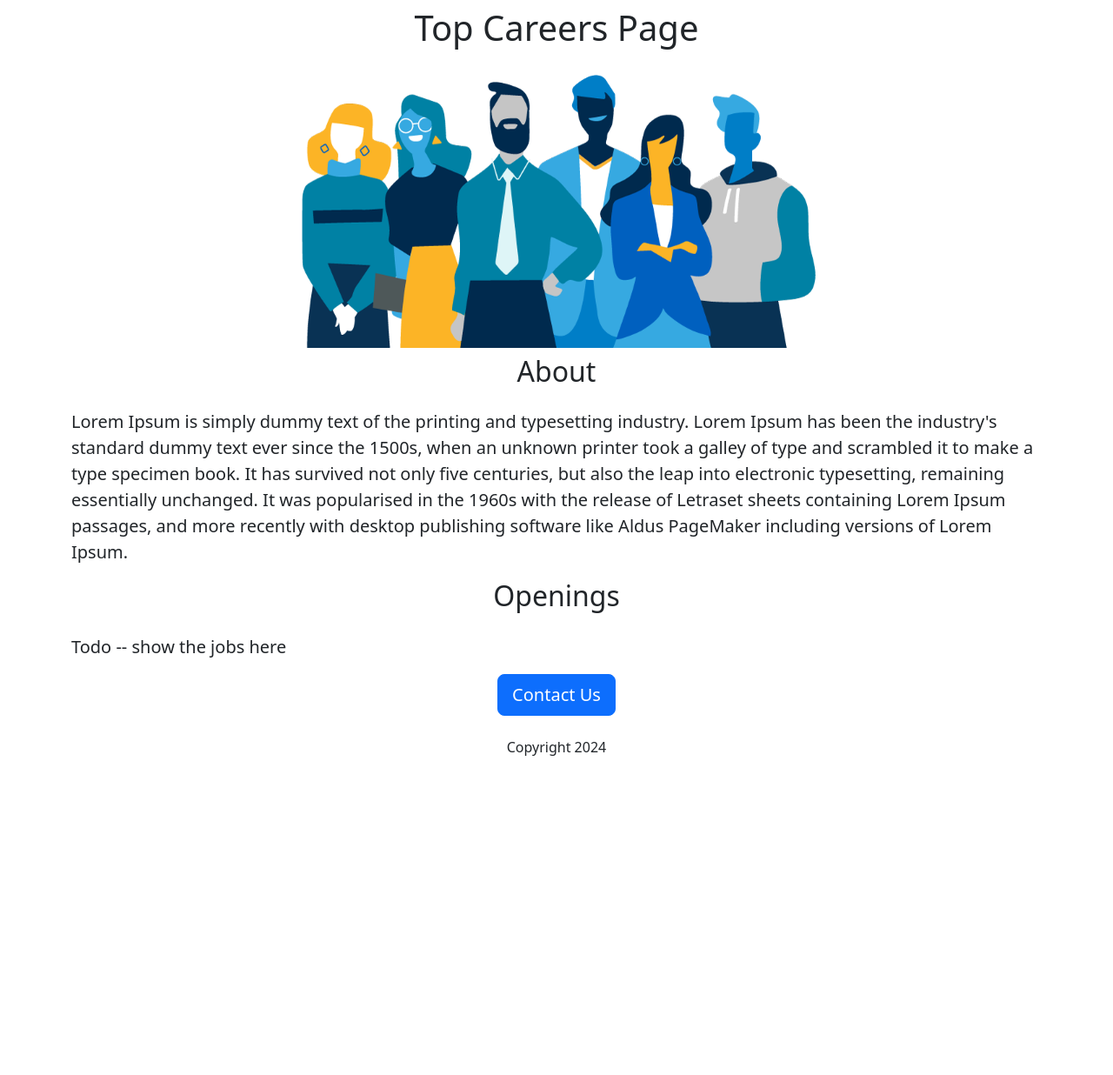
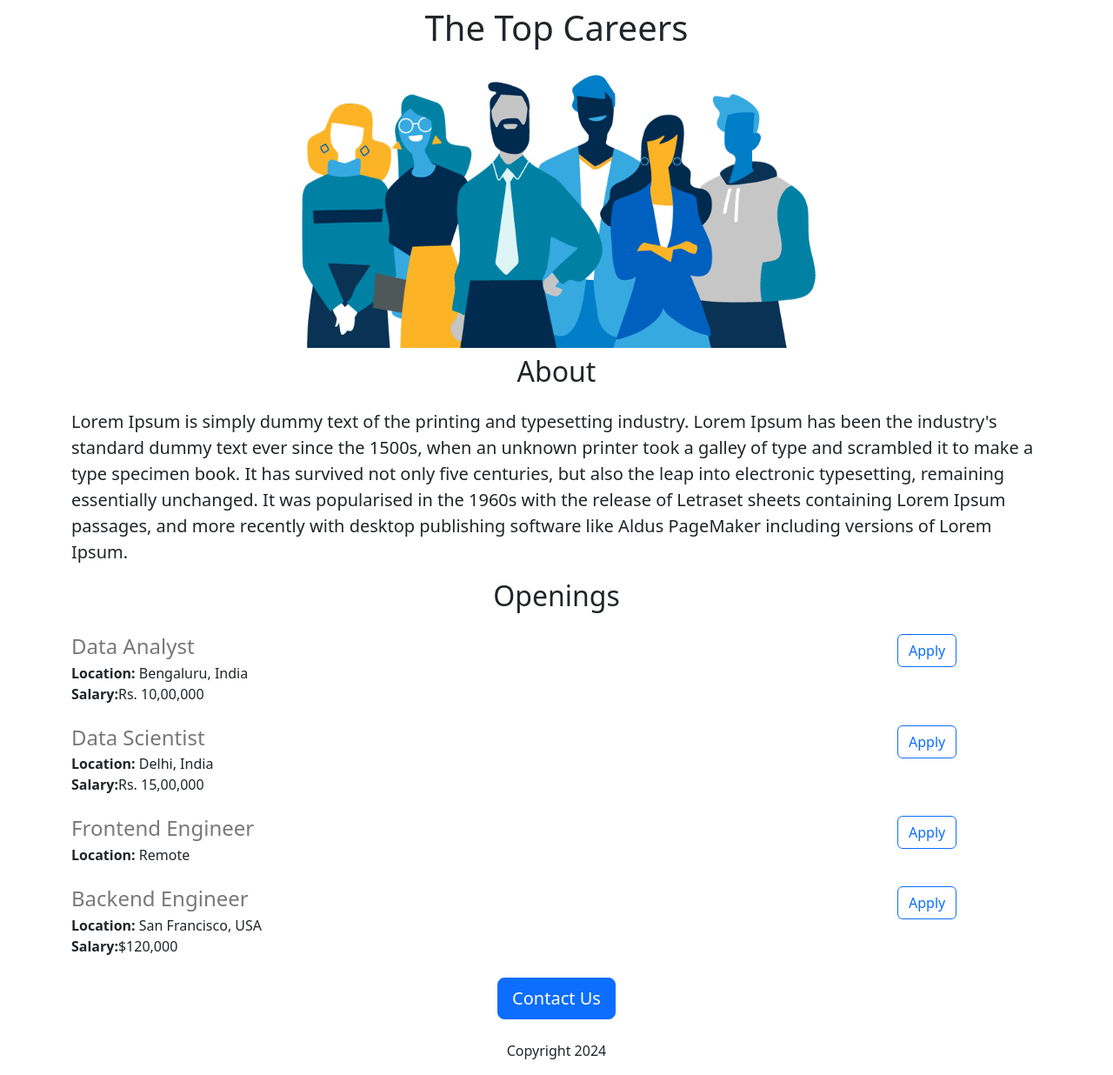
Before and after one commit to OmkarPatkar/careers-website, a Flask app: page / in a window 1280 px wide. Shown: the whole page at 87% size. Before the commit the page ends 869 px from the top, so only its background shows below. Run offline with Flask 3, Linux system fonts and the light colour scheme.

Commit message:
added jinja template

```diff
--- a/app.py
+++ b/app.py
@@ -2,10 +2,33 @@ from flask import Flask, render_template
 
 app = Flask(__name__)
 
+JOBS = [{
+    'id': 1,
+    'title': 'Data Analyst',
+    'location': 'Bengaluru, India',
+    'salary': 'Rs. 10,00,000'
+}, {
+    'id': 2,
+    'title': 'Data Scientist',
+    'location': 'Delhi, India',
+    'salary': 'Rs. 15,00,000'
+}, {
+    'id': 3,
+    'title': 'Frontend Engineer',
+    'location': 'Remote',
+}, {
+    'id': 4,
+    'title': 'Backend Engineer',
+    'location': 'San Francisco, USA',
+    'salary': '$120,000'
+}]
+
 
 @app.route("/")
 def home():
-  return render_template('home.html')
+  return render_template('home.html',
+                         jobs=JOBS,
+                         company_name='The Top Careers')
 
 
 if __name__ == "__main__":
--- a/templates/home.html
+++ b/templates/home.html
@@ -23,14 +23,18 @@
 
   </head>
   <body>
-    <h1 class="text-center mt-2 mb-4">Top Careers Page</h1>
+    <h1 class="text-center mt-2 mb-4">{{ company_name }}</h1>
     <img src='https://db993c38-fc80-48c3-8353-6b27932608dc-00-2tlmko8ta708t.pike.replit.dev/static/banner.png' class="rounded mx-auto d-block" height='320'>
     <div class="container">
     <h2 class="text-center mt-2 mb-4">About</h2>
     <p class="lead">Lorem Ipsum is simply dummy text of the printing and typesetting industry. Lorem Ipsum has been the industry's standard dummy text ever since the 1500s, when an unknown printer took a galley of type and scrambled it to make a type specimen book. It has survived not only five centuries, but also the leap into electronic typesetting, remaining essentially unchanged. It was popularised in the 1960s with the release of Letraset sheets containing Lorem Ipsum passages, and more recently with desktop publishing software like Aldus PageMaker including versions of Lorem Ipsum. </p>
 
     <h2 class="text-center mt-2 mb-4">Openings</h2>
-    <p class="lead">Todo -- show the jobs here</p>
+    <div>
+      {% for job in jobs %}
+        {% include 'jobitem.html' %}
+      {% endfor %}
+    </div>
       <div class='text-center'>
             <button class="btn btn-primary btn-lg">Contact Us</button>
           <p class=mt-4>Copyright 2024</p>
--- /dev/null
+++ b/templates/jobitem.html
@@ -0,0 +1,16 @@
+<div class="boder-bottom row" style="margin-bottom:16px;padding-bottom:8px;">
+  <div class="col-10">
+      <h4 style="color:rgb(120,120,120); margin-bottom:4px;">  {{job['title']}}</h4>
+    <div>
+      <b>Location:</b> {{job['location']}}
+    </div>
+    {% if 'salary' in job %}
+      <div>
+      <b>Salary:</b>{{job['salary']}}
+      </div>
+    {% endif %}
+  </div>
+  <div class="col-2">
+    <button type:"button" class="btn btn-outline-primary float-right align-middle">Apply</button>
+  </div>
+</div>
```
